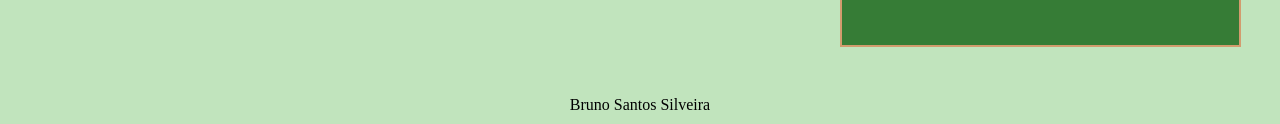
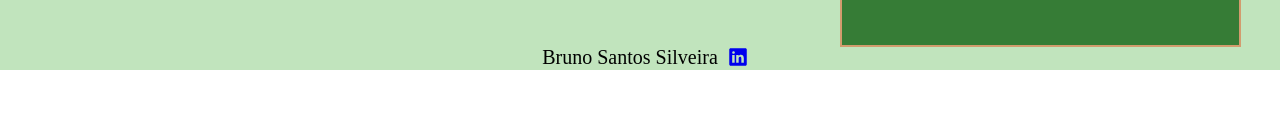
Before and after one commit to bruno-ssilveira/challange_one_alura, a plain HTML site: page index.html in a window 1280 px wide. Shown: the part 736-860 px from the top of the page. After the commit the page ends 806 px from the top, so only its background shows below. Drawn offline with nearby package versions, Linux system fonts and the light colour scheme.

Commit message:
challange_one_alura

```diff
--- a/index.html
+++ b/index.html
@@ -1,9 +1,10 @@
 <!DOCTYPE html>
 
-<html>
+<html lang="pt-br">
 
     <head>
         <meta charset="UTF-8">
+        <meta name="viewport" content="width=device-width, initial-scale=1.0">
 
         <title>Decodificador</title>
 
@@ -13,7 +14,7 @@
 
     <body>
         <header class="header">
-            <img src="tectree.svg" class="tectree">
+            <img src="tectree.svg" class="tectree" alt="Árvore de conexões elétricas">
         </header>
 
         <main>
@@ -25,7 +26,7 @@
             </div>
 
             <div class="resposta">
-                <img src="cod.svg" class="cod">
+                <img src="cod.svg" class="cod" alt="computador">
                 <div class="msg">
                     <p>Nenhuma mensagem encontrada</p>
                     <p>Digite um texto que você deseja criptografar ou descriptografar</p>
@@ -35,7 +36,11 @@
 
         <footer>
             <p>Bruno Santos Silveira</p>
+            <a href="https://www.linkedin.com/in/bruno-santos-silveira/"><ion-icon name="logo-linkedin"></ion-icon></a>
         </footer>
+
+        <script type="module" src="https://unpkg.com/ionicons@7.1.0/dist/ionicons/ionicons.esm.js"></script>
+        <script nomodule src="https://unpkg.com/ionicons@7.1.0/dist/ionicons/ionicons.js"></script>
     </body>
 
 </html>
--- a/style.css
+++ b/style.css
@@ -7,9 +7,13 @@
     margin: 30px 0px 0px 50px;
 }
 
+body {
+    min-height: 100vh;
+    min-width: 100%;
+}
+
 main {
     display: flex;
-    height: 75vh;
     background: #c1e4bd;
 }
 
@@ -85,7 +89,12 @@ p strong {
 }
 
 footer {
-    text-align: center;
     background: #c1e4bd;
-    height: 30px;
+    display: flex;
+    justify-content: center;
+    font-size: 20px;
 }
+
+footer p {
+    margin: 0 10px;
+}
```
Also changed, not shown: index.js (added), logo-linkedin.svg (added).
